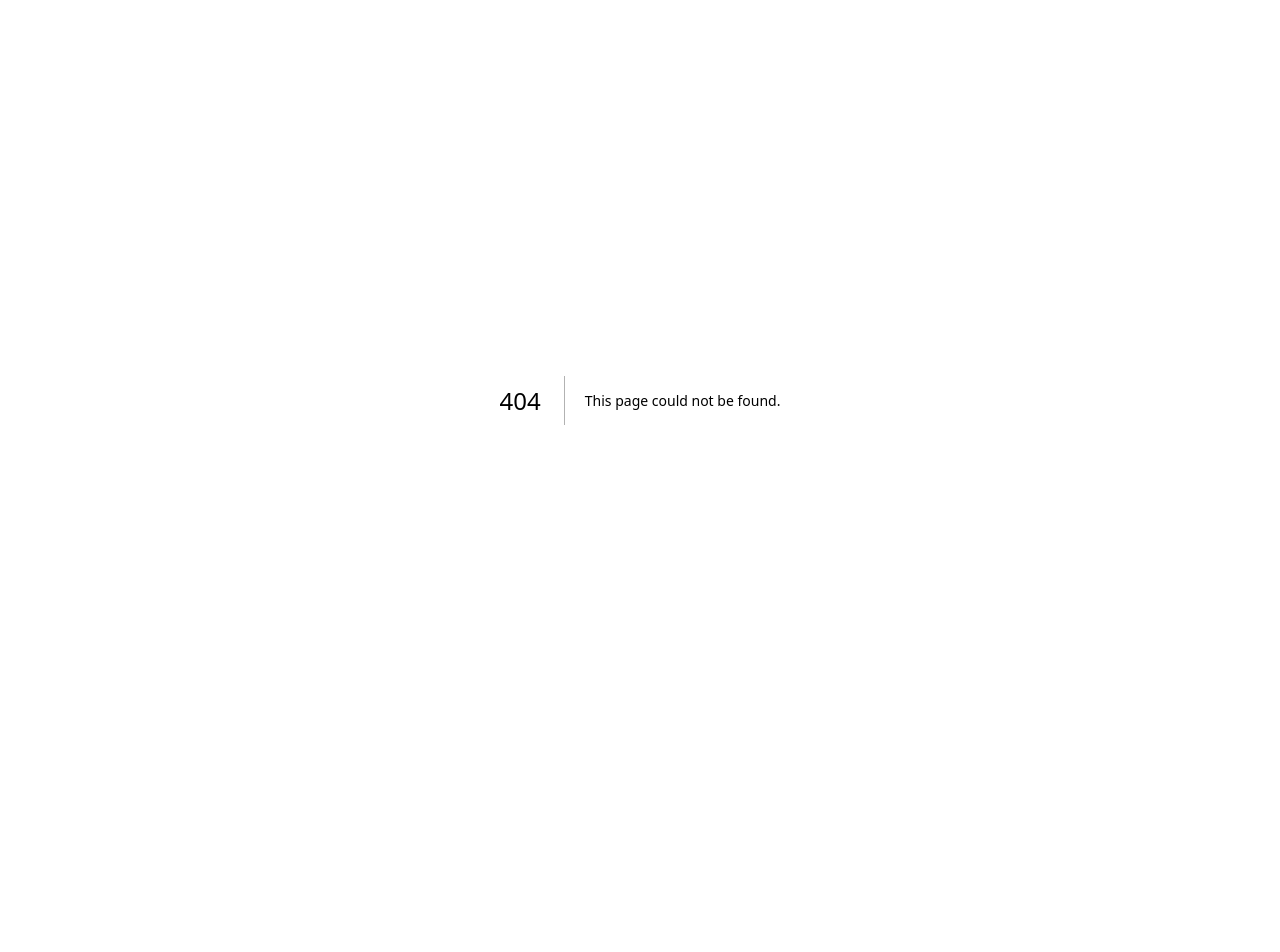
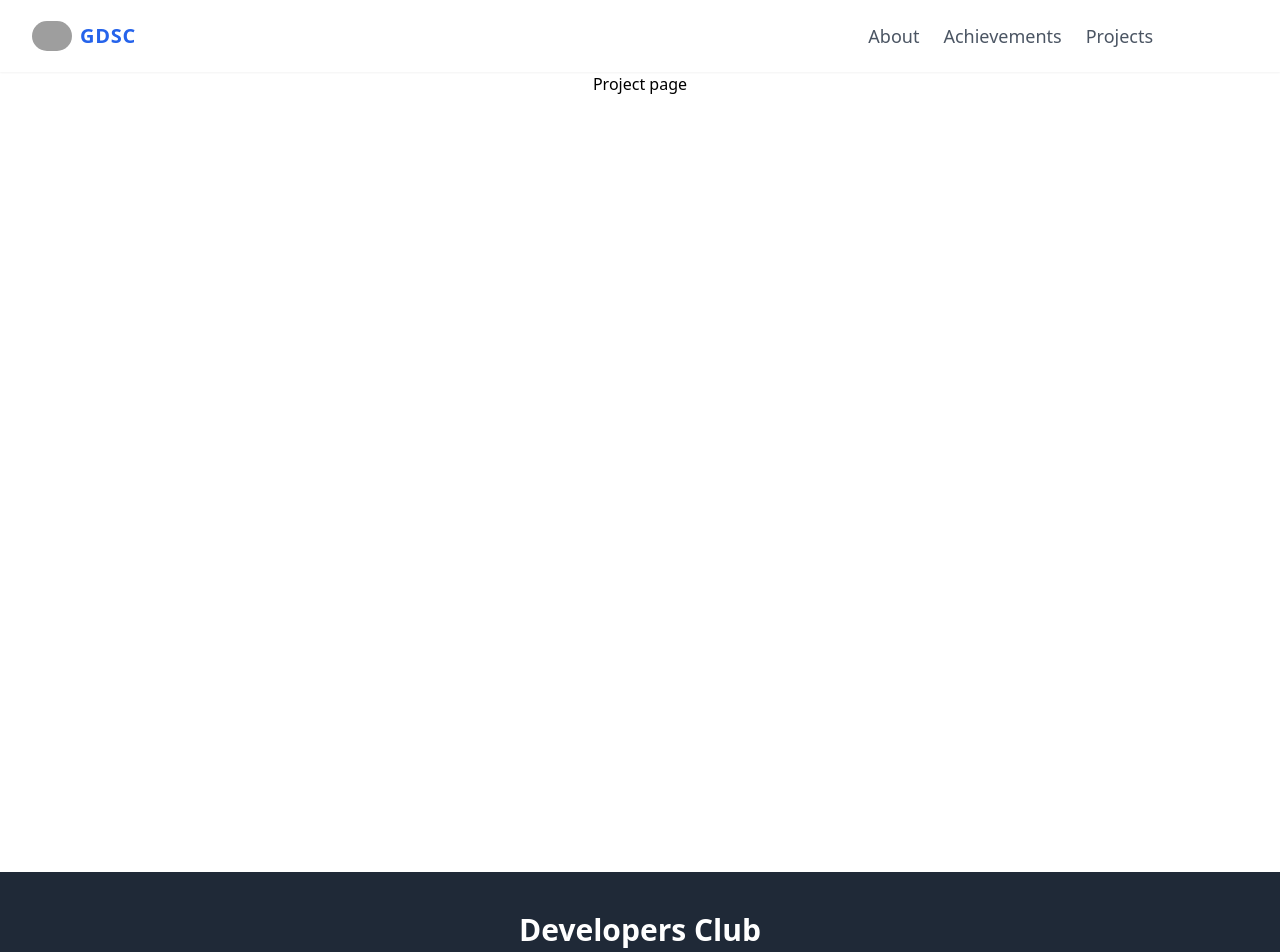
Before and after one commit to praneeth622/Devs-Club-IIITDM, a Next.js app in the folder devs-club/: page /projects in a window 1280 px wide. Before the commit this address had no page. Shown: the top 952 px of the page. Before the commit the page ends 800 px from the top, so only its background shows below. Built offline with nearby package versions, Linux system fonts and the light colour scheme; grey boxes are pictures that could not be loaded.

Commit message:
Projects page

```diff
--- /dev/null
+++ b/devs-club/app/projects/page.jsx
@@ -0,0 +1,17 @@
+"use client"
+
+import Navbar from 'app/(components)/Navbar'
+import {Footer} from '../(components)/Footer'
+import React from 'react'
+
+export default function page() {
+  return (
+    <div>
+        <Navbar />
+        <div className="h-screen flex justify-center align-center">
+            Project page
+        </div>
+        <Footer />
+    </div>
+  )
+}
```
Also changed, not shown: 1 other file (tests, documents, lock files or other folders).
